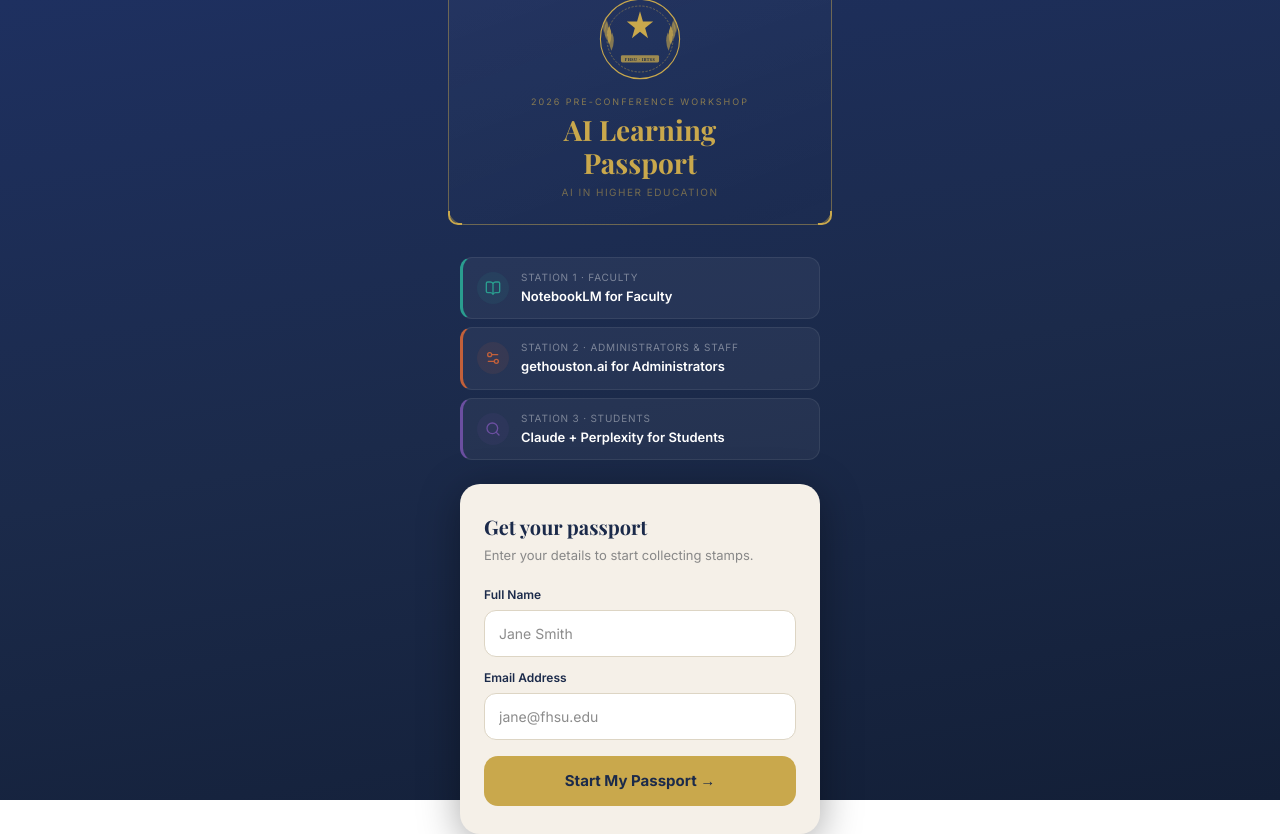
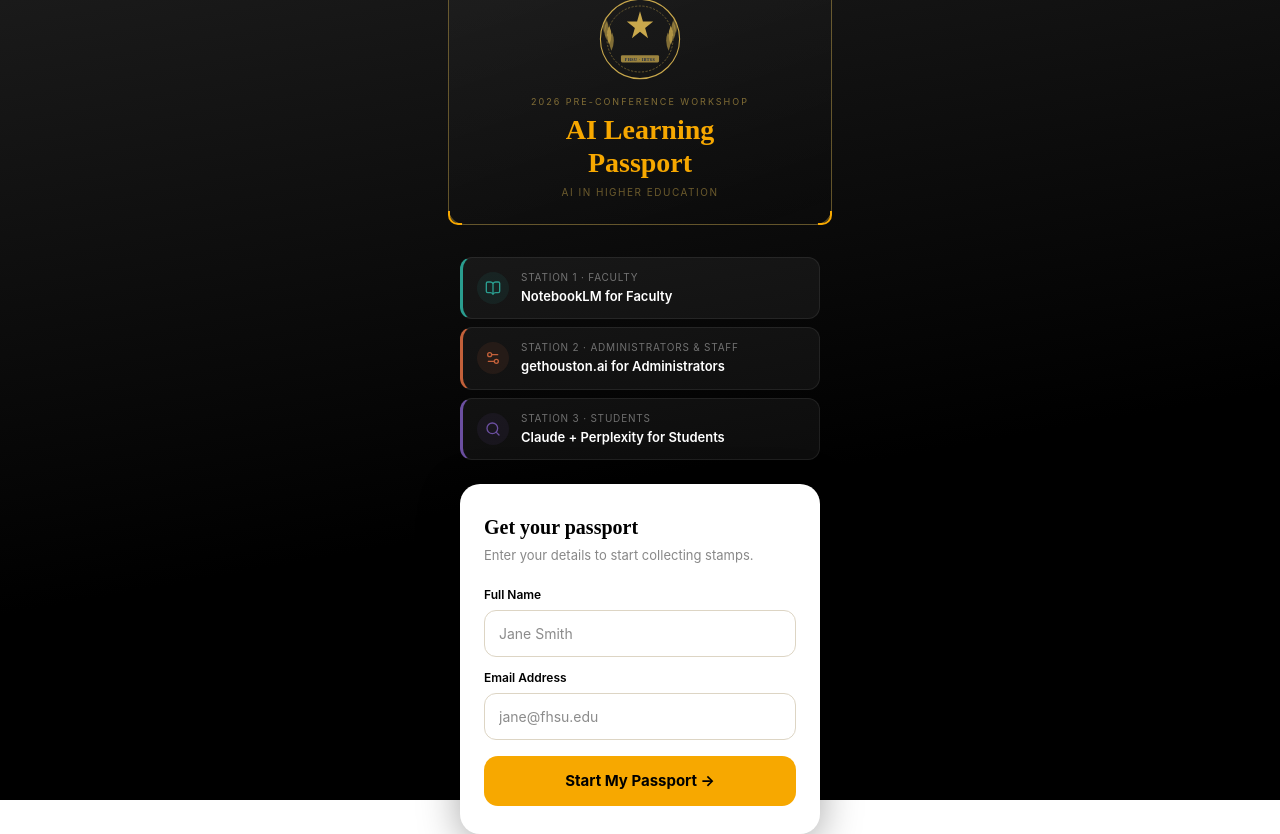
Before and after one commit to rattnak/ibtss-passport, a Next.js app: page / in a window 1280 px wide. Built offline with nearby package versions, Linux system fonts and the light colour scheme.

Commit message:
feat: add FHSU brand palette and Barlow typography to global styles

```diff
--- a/src/app/globals.css
+++ b/src/app/globals.css
@@ -1,13 +1,17 @@
-@import url('https://fonts.googleapis.com/css2?family=Playfair+Display:wght@400;600;700&family=Inter:wght@400;500;600;700&display=swap');
+/* FHSU brand typography: sans-serif (Avenir-like). Barlow is the typeface of the FHSU brand book. */
+@import url('https://fonts.googleapis.com/css2?family=Barlow:wght@400;500;600;700;800&family=Barlow+Condensed:wght@600;700&display=swap');
 @import "tailwindcss";
 
 :root {
-  --navy: #1B2A4A;
-  --navy-light: #243659;
-  --gold: #C9A84C;
-  --gold-light: #E8C96A;
-  --cream: #F5F0E8;
-  --cream-dark: #EAE3D6;
+  /* FHSU brand standards: Black (PMS Black 6) + Gold (PMS 130 C, #F7A800) on white */
+  --fhsu-gold: #F7A800;
+  --fhsu-black: #000000;
+  --navy: #000000;
+  --navy-light: #1a1a1a;
+  --gold: #F7A800;
+  --gold-light: #FFC72C;
+  --cream: #FFFFFF;
+  --cream-dark: #F5F5F5;
   --stamp-1: #2A9D8F;
   --stamp-1l: #3BBFB0;
   --stamp-2: #C2603A;
@@ -18,22 +22,76 @@
 
 *, *::before, *::after { box-sizing: border-box; }
 
+/* Accessible gold: use for small text on white (WCAG AA); pure gold is for fills/accents */
+:root { --gold-text: #8A6A00; }
+
+/* Visible keyboard focus everywhere */
+:focus-visible {
+  outline: 3px solid var(--fhsu-gold);
+  outline-offset: 2px;
+  border-radius: 4px;
+}
+
+/* Space for the fixed bottom navigation bar */
+.has-bottom-nav {
+  padding-bottom: calc(76px + env(safe-area-inset-bottom));
+}
+
+/* Responsive page column: phone-first, widens on tablet/desktop */
+.page-container {
+  width: 100%;
+  max-width: 28rem; /* 448px */
+}
+@media (min-width: 640px) {
+  .page-container { max-width: 36rem; } /* 576px */
+}
+@media (min-width: 1024px) {
+  .page-container { max-width: 42rem; } /* 672px */
+}
+
+/* Top bar responsiveness: hide the subtitle on tiny screens, grow the name chip with viewport */
+.topbar-sub { display: none; }
+@media (min-width: 400px) { .topbar-sub { display: inline; } }
+
+.topbar-name {
+  max-width: 90px;
+  overflow: hidden;
+  text-overflow: ellipsis;
+  white-space: nowrap;
+}
+@media (min-width: 480px) { .topbar-name { max-width: 170px; } }
+@media (min-width: 768px) { .topbar-name { max-width: 280px; } }
+
+/* Card grid: single column on phones, two columns from tablet up */
+.card-grid {
+  display: grid;
+  gap: 8px;
+  grid-template-columns: 1fr;
+}
+@media (min-width: 640px) {
+  .card-grid { grid-template-columns: 1fr 1fr; }
+}
+
+@media (prefers-reduced-motion: reduce) {
+  *, *::before, *::after { animation: none !important; transition: none !important; }
+}
+
 html, body {
   height: 100%;
-  font-family: 'Inter', sans-serif;
+  font-family: 'Barlow', 'Avenir', 'Helvetica Neue', Arial, sans-serif;
   -webkit-tap-highlight-color: transparent;
 }
 
 /* Passport page paper texture */
 .passport-paper {
   background:
-    repeating-linear-gradient(0deg, transparent, transparent 31px, rgba(180,160,120,0.08) 32px),
+    repeating-linear-gradient(0deg, transparent, transparent 31px, rgba(0,0,0,0.045) 32px),
     var(--cream);
 }
 
-/* Passport cover gradient */
+/* Dark hero band — FHSU black */
 .passport-cover-bg {
-  background: linear-gradient(170deg, #1e3060 0%, #1B2A4A 50%, #131f37 100%);
+  background: linear-gradient(170deg, #1a1a1a 0%, #000000 60%, #000000 100%);
 }
 
 /* Ink stamp animation */
```
